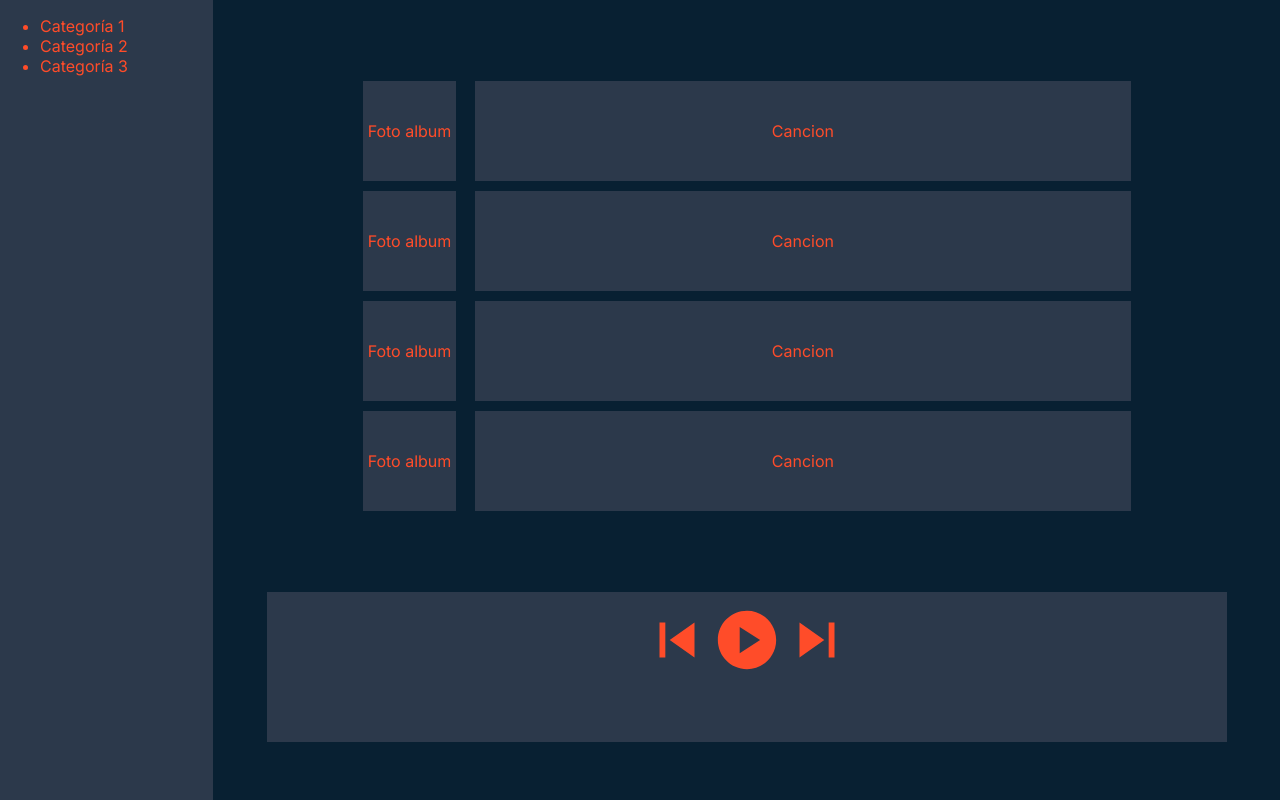
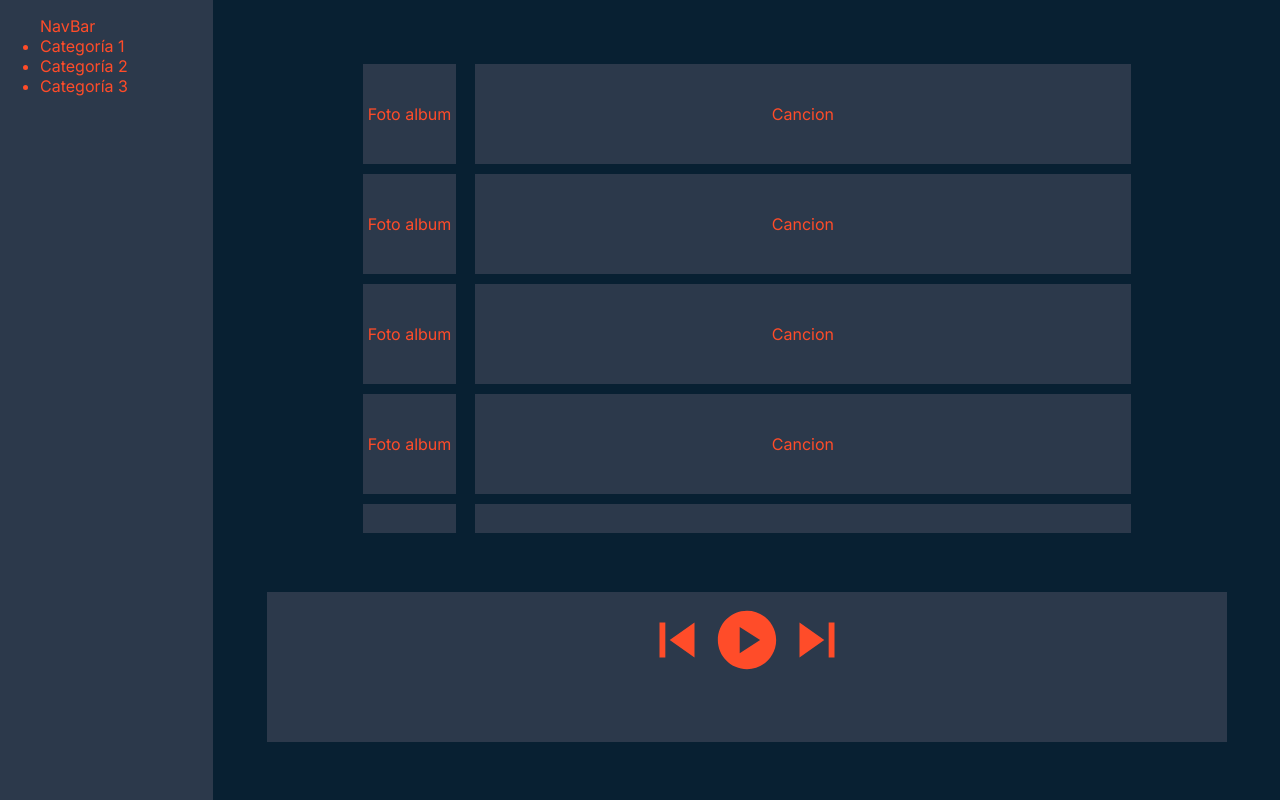
Before and after one commit to JulioMRosas/spotifake, a Next.js app: page / in a window 1280 px wide. Built offline with nearby package versions, Linux system fonts and the light colour scheme.

Commit message:
subiendo reproductor de musica con comentarios

```diff
--- a/app/components/Navbar.jsx
+++ b/app/components/Navbar.jsx
@@ -1,18 +1,19 @@
-import React from 'react';
-import styles from "./navbar.module.css"
+import React from "react";
+import styles from "./navbar.module.css";
 
 const Navbar = () => {
   return (
     <nav className={styles.navbar}>
-         <div className={styles.sidebar}>
+      <div className={styles.sidebar}>
         <ul>
+          NavBar
           <li>Categoría 1</li>
           <li>Categoría 2</li>
           <li>Categoría 3</li>
         </ul>
       </div>
     </nav>
-  )
-}
+  );
+};
 
 export default Navbar;
--- a/app/components/cancion.module.css
+++ b/app/components/cancion.module.css
@@ -1,38 +1,59 @@
-.songContainer{
+.songContainer {
     display: flex;
+    /* Establece el contenedor como un flexbox */
     background-color: #082032;
+    /* Establece el color de fondo */
     width: 80%;
+    /* Establece el ancho del contenedor al 80% del contenedor padre */
     height: 30%;
+    /* Establece la altura del contenedor al 30% del contenedor padre */
     justify-content: center;
+    /* Centra los elementos horizontalmente */
     align-items: center;
+    /* Centra los elementos verticalmente */
     margin: 5px;
-
+    /* Establece los márgenes del contenedor */
 }
 
-.albumphoto{
-
-        width: 100px; /* Ancho del cuadro */
-        height: 100px; /* Alto del cuadro */
+.albumphoto {
+    width: 100px;
+    /* Establece el ancho del elemento */
+    height: 100px;
+    /* Establece la altura del elemento */
     display: flex;
-        justify-content: center; /* Centra horizontalmente */
-        align-items: center; /* Centra verticalmente */
-        text-align: center; /* Alinea el texto horizontalmente */
+    /* Establece el elemento como un flexbox */
+    justify-content: center;
+    /* Centra los elementos horizontalmente */
+    align-items: center;
+    /* Centra los elementos verticalmente */
+    text-align: center;
+    /* Alinea el texto horizontalmente */
     background-color: #2c394b;
+    /* Establece el color de fondo */
     color: #ff4c29;
+    /* Establece el color del texto */
 }
 
-
-.song{
+.song {
     width: 700px;
+    /* Establece el ancho del elemento */
     height: 100px;
+    /* Establece la altura del elemento */
     display: flex;
-        justify-content: center; /* Centra horizontalmente */
-        align-items: center; /* Centra verticalmente */
-        text-align: center; /* Alinea el texto horizontalmente */
+    /* Establece el elemento como un flexbox */
+    justify-content: center;
+    /* Centra los elementos horizontalmente */
+    align-items: center;
+    /* Centra los elementos verticalmente */
+    text-align: center;
+    /* Alinea el texto horizontalmente */
     background-color: #2c394b;
+    /* Establece el color de fondo */
     color: #ff4c29;
+    /* Establece el color del texto */
 }
 
-.space{
+.space {
     width: 20px;
+    /* Establece el ancho del elemento */
 }
--- a/app/components/navbar.module.css
+++ b/app/components/navbar.module.css
@@ -1,9 +1,16 @@
 .navbar {
     width: 20%;
+    /* Establece el ancho del elemento al 20% del contenedor padre */
     height: 100%;
+    /* Establece la altura del elemento al 100% del contenedor padre */
     min-height: 100%;
+    /* Establece la altura mínima del elemento al 100% del contenedor padre */
     overflow: hidden;
+    /* Esconde el contenido que se desborde del elemento */
     padding-bottom: 100px;
-    background-color: #2c394b; /* Color de fondo */
+    /* Establece un relleno en la parte inferior del elemento de 100px */
+    background-color: #2c394b;
+    /* Establece el color de fondo del elemento */
     color: #ff4c29;
+    /* Establece el color del texto del elemento */
 }
--- a/app/globals.css
+++ b/app/globals.css
@@ -1,23 +1,33 @@
 html,
 body {
     height: 100%;
+    /* Establece la altura del cuerpo y el documento HTML al 100% de la ventana del navegador */
     width: 100%;
+    /* Establece el ancho del cuerpo y el documento HTML al 100% de la ventana del navegador */
     display: flex;
+    /* Establece el cuerpo y el documento HTML como flexbox */
     overflow: hidden;
+    /* Oculta cualquier desbordamiento de contenido */
     margin: 0;
+    /* Elimina los márgenes predeterminados */
     padding: 0;
-
+    /* Elimina el relleno predeterminado */
 }
 
-.container{
+.container {
     min-height: 100%;
+    /* Establece la altura mínima del contenedor al 100% de la ventana del navegador */
     width: 100%;
-    background-color:#082032;
+    /* Establece el ancho del contenedor al 100% de la ventana del navegador */
+    background-color: #082032;
+    /* Establece el color de fondo del contenedor */
 }
 
-.footerContainer{
+.footerContainer {
     background-color: #082032;
+    /* Establece el color de fondo del contenedor del pie de página */
     display: flex;
+    /* Establece el contenedor del pie de página como flexbox */
     justify-content: center;
-
+    /* Centra horizontalmente los elementos dentro del contenedor del pie de página */
 }
--- a/app/page.js
+++ b/app/page.js
@@ -6,10 +6,11 @@ export default function Home() {
   return (
     <main className={styles.main}>
       <div className={styles.musicList}>
-        <Cancion/>
-        <Cancion/>
-        <Cancion/>
-        <Cancion/>
+        <Cancion />
+        <Cancion />
+        <Cancion />
+        <Cancion />
+        <Cancion />
       </div>
     </main>
   );
--- a/app/page.module.css
+++ b/app/page.module.css
@@ -1,20 +1,33 @@
-.main{
+.main {
     background-color: #082032;
+    /* Establece el color de fondo del elemento principal */
     width: 100%;
+    /* Establece el ancho del elemento principal al 100% del contenedor padre */
     height: 74%;
+    /* Establece la altura del elemento principal al 74% del contenedor padre */
     color: white;
+    /* Establece el color del texto del elemento principal */
     justify-content: center;
+    /* Centra los elementos horizontalmente dentro del elemento principal */
     align-items: center;
+    /* Centra los elementos verticalmente dentro del elemento principal */
     display: flex;
+    /* Establece el elemento principal como flexbox */
 }
-.musicList { /*Aqui este es el contenedor que donde ira la foto del album y la cancion... */
+
+.musicList {
     background-color: #082032;
+    /* Establece el color de fondo del contenedor de la lista de música */
     overflow: auto;
+    /* Permite el desplazamiento vertical si el contenido supera el tamaño del contenedor */
     max-height: 80%;
+    /* Establece la altura máxima del contenedor de la lista de música al 80% del contenedor padre */
     width: 90%;
+    /* Establece el ancho del contenedor de la lista de música al 90% del contenedor padre */
     display: flex;
+    /* Establece el contenedor de la lista de música como flexbox */
     flex-direction: column;
+    /* Establece la dirección de los elementos secundarios como columna */
     align-items: center;
-
-
-  }
+    /* Centra los elementos horizontalmente dentro del contenedor de la lista de música */
+}
```
Also changed, not shown: app/components/Footer.jsx (+9 -9 lines), app/components/footer.module.css (+18 -9 lines). Lines whose indentation alone changed are shown as unchanged.
